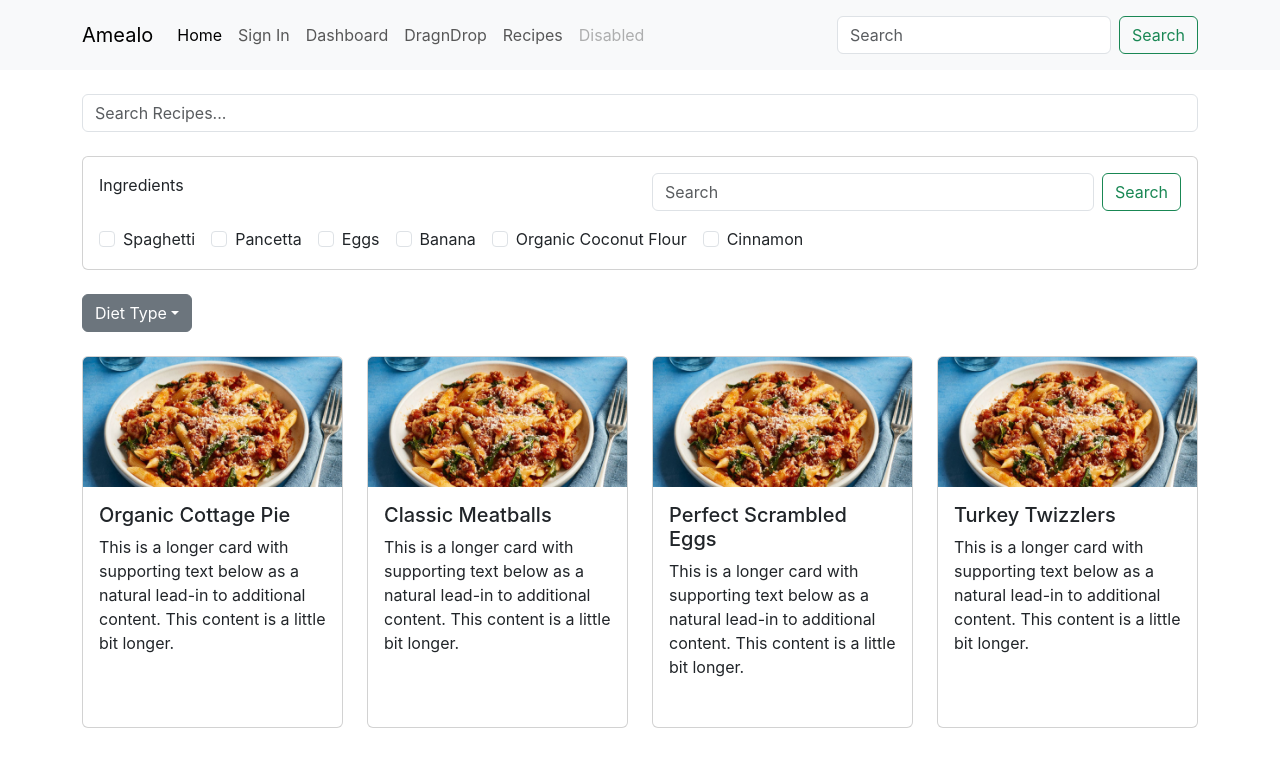
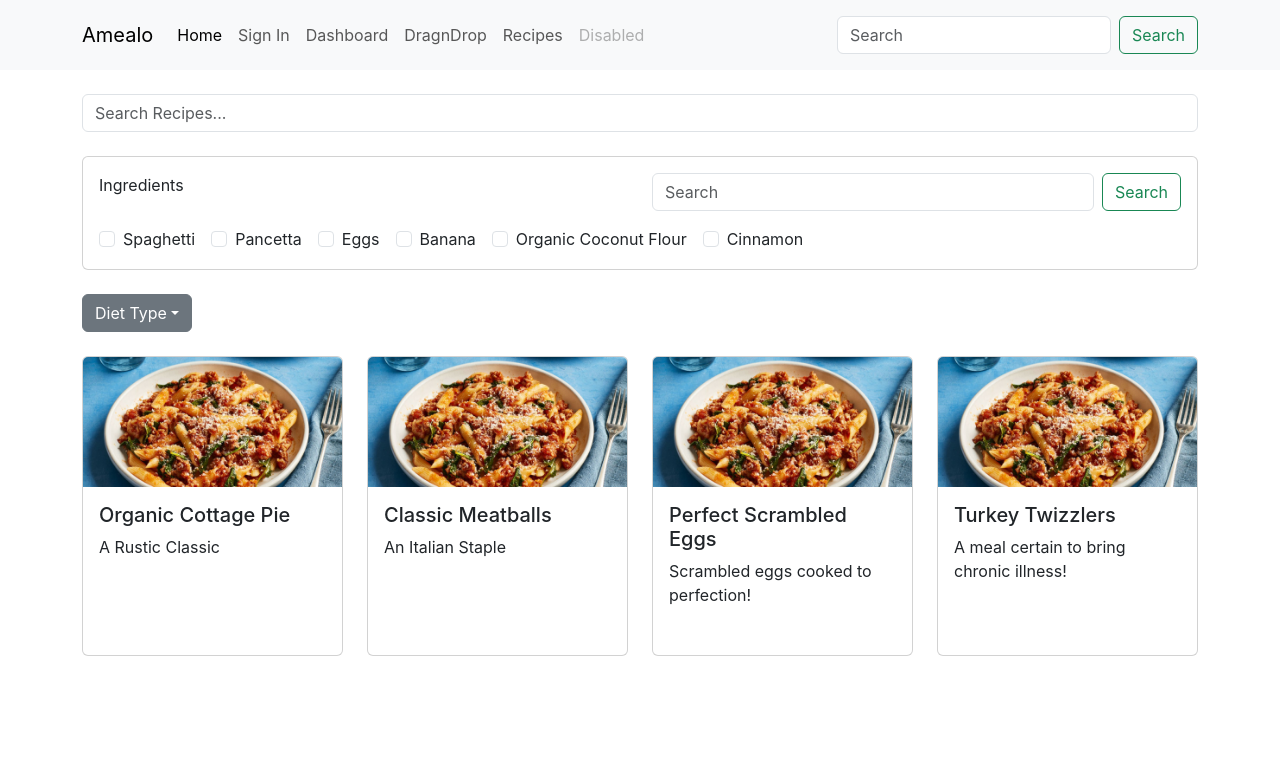
Before and after one commit to jkap24/amealo-fe-v2-ts, a React (Create React App) app: page / in a window 1280 px wide. Shown: the top 766 px of the page. Built offline with nearby package versions, Linux system fonts and the light colour scheme.

Commit message:
modify recipe card component to TS spec

```diff
--- a/src/components/RecipeCard/RecipeCard.tsx
+++ b/src/components/RecipeCard/RecipeCard.tsx
@@ -1,17 +1,20 @@
-import React from 'react';
-import PropTypes from 'prop-types';
+import { FunctionComponent } from 'react';
 import sampleRecipeImage from '../../assets/sausage-pasta.jpeg'
+import { IRecipe } from '../../types';
 
+interface IProps {
+  recipe: IRecipe
+}
 
-function RecipeCard(props: any) {
+const RecipeCard: FunctionComponent<IProps> = ({ recipe }) => {
   return (
     <div className="col my-3">
 
       <div className="card h-100">
         <img src={sampleRecipeImage} className="card-img-top" alt="..." />
         <div className="card-body">
-          <h5 className="card-title">{props.name}</h5>
-          <p className="card-text">This is a longer card with supporting text below as a natural lead-in to additional content. This content is a little bit longer.</p>
+          <h5 className="card-title">{recipe.name}</h5>
+          <p className="card-text">{recipe.description}</p>
         </div>
         <div className="m-3">
           {/* <Button variant="primary">Recipe Details</Button> */}
@@ -22,13 +25,4 @@ function RecipeCard(props: any) {
   );
 }
 
-
-RecipeCard.propTypes = {
-  name: PropTypes.string.isRequired,
-};
-
-RecipeCard.defaultProps = {
-  name: 'Guest',
-};
-
 export default RecipeCard;
--- a/src/data/amealo-recipe-data.js
+++ b/src/data/amealo-recipe-data.js
@@ -7,6 +7,7 @@ const AmealoRecipeData = {
             "id": 0,
             "name": "Organic Cottage Pie",
             "mealTime": "Dinner",
+            "description": "A Rustic Classic",
             "ingredients": [
                 {
                     "id": 1,
@@ -27,6 +28,7 @@ const AmealoRecipeData = {
             "id": 1,
             "name": "Classic Meatballs",
             "mealTime": "Dinner",
+            "description": "An Italian Staple",
             "ingredients": [
                 {
                     "id": 2,
@@ -46,6 +48,7 @@ const AmealoRecipeData = {
             "id": 3,
             "name": "Perfect Scrambled Eggs",
             "mealTime": "Breakfast",
+            "description": "Scrambled eggs cooked to perfection!",
             "ingredients": [
                 {
                     "id": 3,
@@ -65,6 +68,7 @@ const AmealoRecipeData = {
             "id": 4,
             "name": "Turkey Twizzlers",
             "mealTime": "Lunch",
+            "description": "A meal certain to bring chronic illness!",
             "ingredients": [
                 {
                     "id": 3,
--- a/src/pages/FilterRecipes.tsx
+++ b/src/pages/FilterRecipes.tsx
@@ -75,7 +75,7 @@ const FilterRecipes: FunctionComponent = () => {
                     <button className="btn btn-secondary dropdown-toggle" type="button" id="dropdownMenuButton" data-bs-toggle="dropdown" aria-expanded="false">
                         Diet Type
                     </button>
-                    <div className="dropdown-menu" aria-labelledby="dropdownMenuButton" style={{width: "20rem"}}>
+                    <div className="dropdown-menu" aria-labelledby="dropdownMenuButton" style={{ width: "20rem" }}>
                         <form className="d-flex m-3" role="search">
                             <input
                                 className="form-control me-2"
@@ -112,7 +112,9 @@ const FilterRecipes: FunctionComponent = () => {
                 <div className="row row-cols-1 row-cols-sm-2 row-cols-md-4">
                     {search(filteredRecipes).map((recipe: IRecipe) => {
                         return (
-                            <RecipeCard name={recipe.name} />
+                            <RecipeCard
+                                recipe={recipe}
+                            />
                         );
                     })}
                 </div>
--- a/src/types/index.ts
+++ b/src/types/index.ts
@@ -2,6 +2,7 @@ export interface IRecipe {
     id: number;
     name: string;
     mealTime: string;
+    description: string;
     ingredients: {
         id: number;
         name: string;
```
